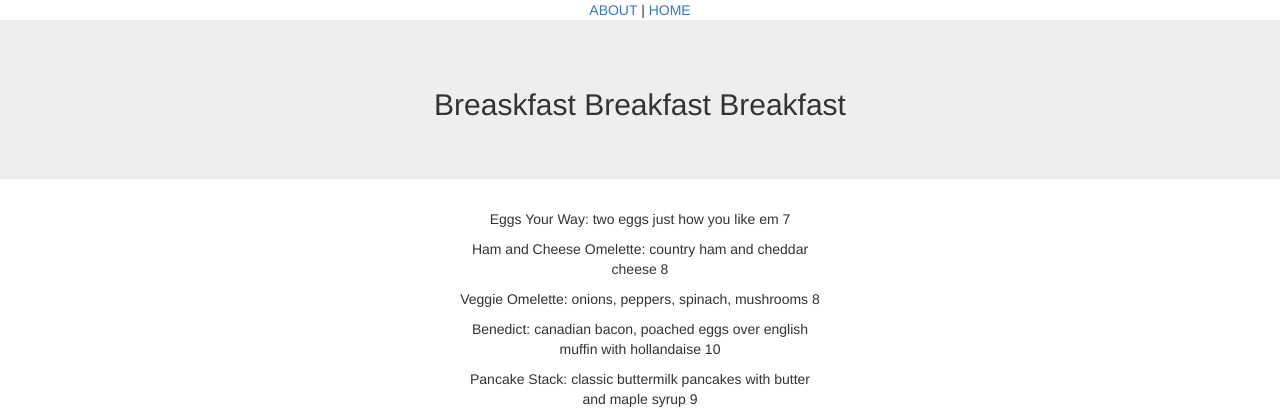
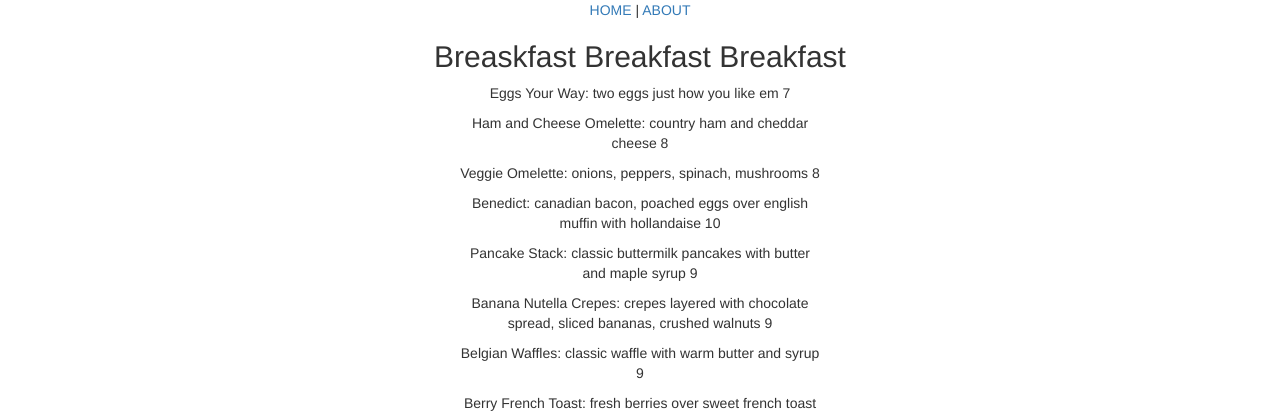
Before and after one commit to CheyenneVieau/dineron3rd-cv, a plain HTML site: page menu.html in a window 1280 px wide. Shown: the top 416 px of the page. Drawn offline with nearby package versions, Linux system fonts and the light colour scheme.

Commit message:
links pt 2

```diff
--- a/menu.html
+++ b/menu.html
@@ -12,10 +12,9 @@
 </head>
 <body>
   <text align="center"/>
-  <div id="nav"><a href="ABOUT.html">ABOUT</a> | <a href="HOME.html">HOME</a> </div>
+  <div id="nav"><a href="HOME.html">HOME</a> | <a href="ABOUT.html">ABOUT</a> </div>
 
-  <div class="red">
-    <div class="jumbotron text-center">
+
       <h2>Breaskfast Breakfast Breakfast</h2>
     </div>
   </div>
@@ -25,7 +24,6 @@
       <div class="col-sm-4">
       </div>
       <div class="col-sm-4">
-
           <p>Eggs Your Way:    two eggs just how you like em    7</p>
 
           <p>Ham and Cheese Omelette:    country ham and cheddar cheese    8</p>
@@ -42,7 +40,6 @@
 
           <p>Berry French Toast:   fresh berries over sweet french toast    10</p>
       </div>
-
       </div>
     </div>
   </div>
```
Also changed, not shown: about.html (+3 -5 lines), index.html (+3 -1 lines).
